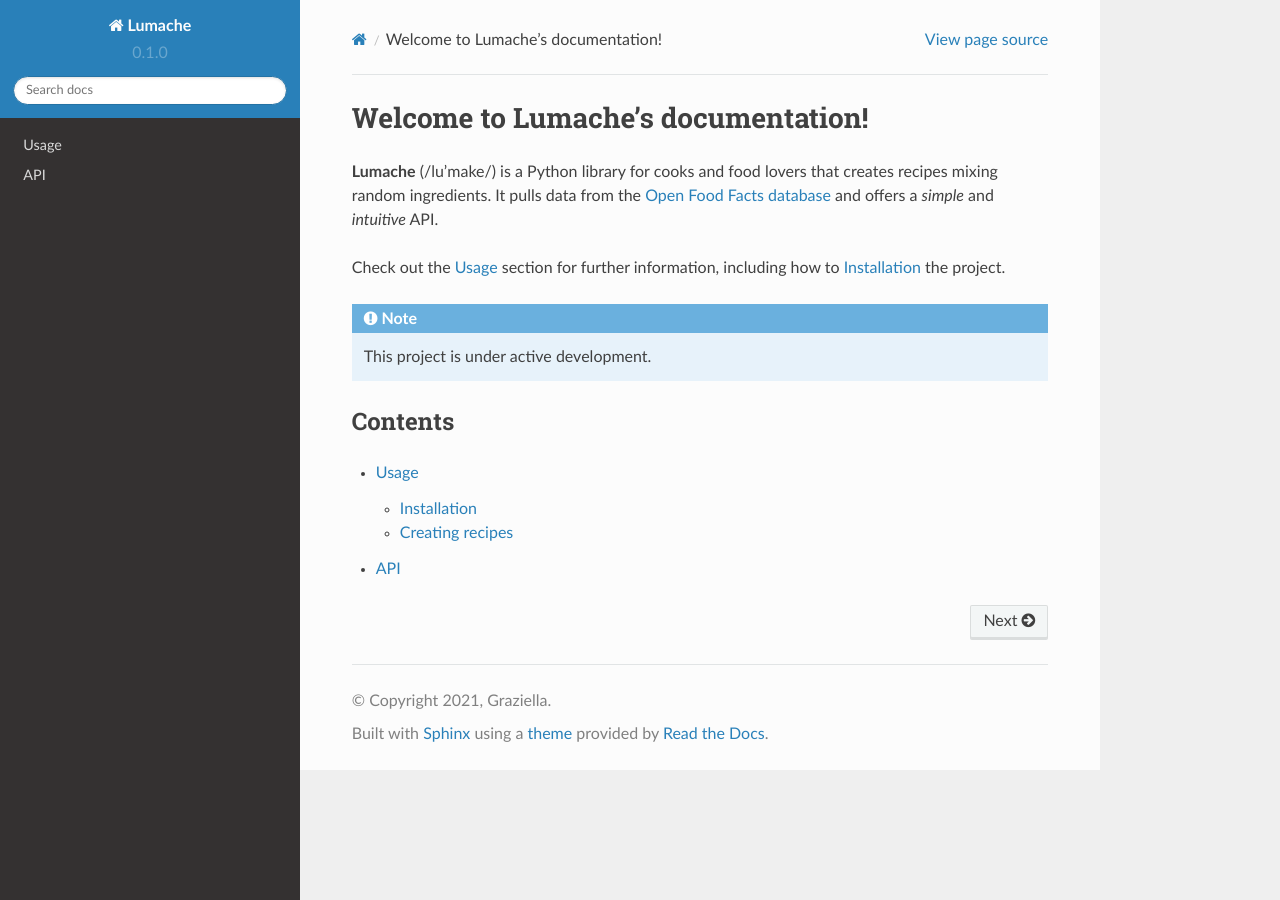
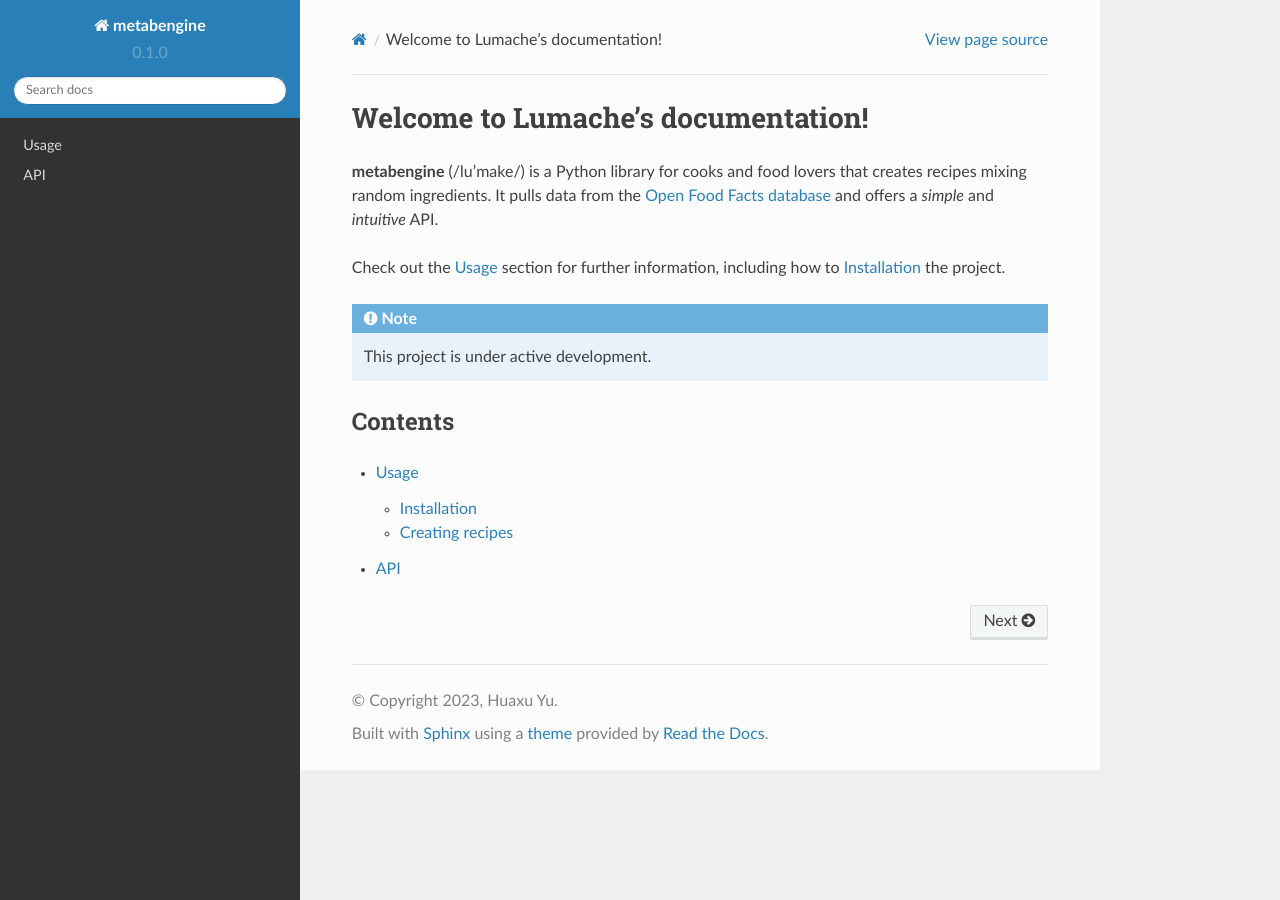
Before and after one commit to FanzhouKong/metabengine, a Sphinx documentation site: the page built from docs/source/index.rst, in a window 1280 px wide. Built offline with Sphinx 7.4.7 and the Read the Docs theme 2.0.0, drawn with Linux system fonts in a browser that asks for light colours.

Commit message:
modified:   docs/source/conf.py 	modified:   docs/source/index.rst 	modified:   src/metabengine/feature_grouping.py 	modified:   testing.ipynb

```diff
--- a/docs/source/conf.py
+++ b/docs/source/conf.py
@@ -2,9 +2,9 @@
 
 # -- Project information
 
-project = 'Lumache'
-copyright = '2021, Graziella'
-author = 'Graziella'
+project = 'metabengine'
+copyright = '2023, Huaxu Yu'
+author = 'Huaxu Yu'
 
 release = '0.1'
 version = '0.1.0'
--- a/docs/source/index.rst
+++ b/docs/source/index.rst
@@ -1,7 +1,7 @@
 Welcome to Lumache's documentation!
 ===================================
 
-**Lumache** (/lu'make/) is a Python library for cooks and food lovers
+**metabengine** (/lu'make/) is a Python library for cooks and food lovers
 that creates recipes mixing random ingredients.
 It pulls data from the `Open Food Facts database <https://world.openfoodfacts.org/>`_
 and offers a *simple* and *intuitive* API.
```
Also changed, not shown: testing.ipynb, 1 other file.
